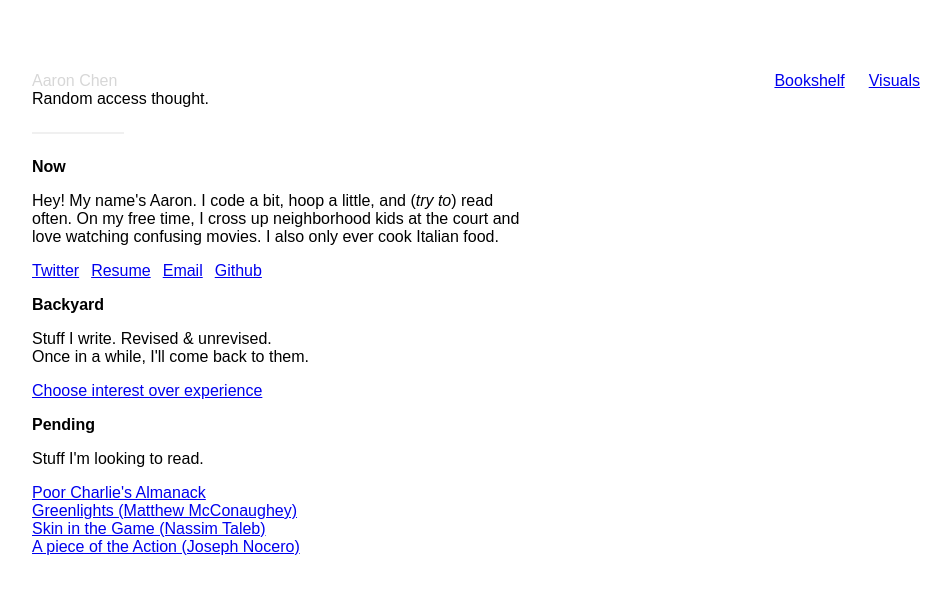
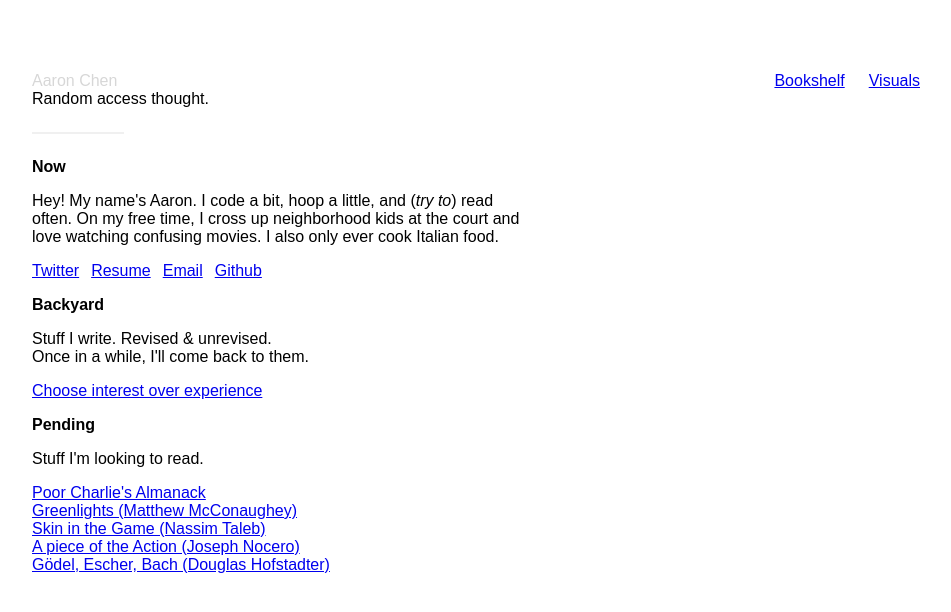
Before and after one commit to Kempo/website, a Gatsby site: page / in a window 1280 px wide. Shown: the whole page, without its empty margins (158-1109 px from the left). Built offline with nearby package versions, Linux system fonts and the light colour scheme; Gatsby itself is replaced by a stand-in of ours; a web font is replaced by a local one.

Commit message:
add godel book

```diff
--- a/src/pages/index.js
+++ b/src/pages/index.js
@@ -37,6 +37,7 @@ function Home({ data }) {
           <li><a href="https://www.goodreads.com/book/show/52838315-greenlights">Greenlights (Matthew McConaughey)</a></li>
           <li><a href="https://www.goodreads.com/book/show/36064445-skin-in-the-game">Skin in the Game (Nassim Taleb)</a></li>
           <li><a href="https://www.amazon.com/Piece-Action-Middle-Class-Joined-ebook/dp/B00AYIDT74">A piece of the Action (Joseph Nocero)</a></li>
+          <li><a href="https://www.goodreads.com/book/show/24113.G_del_Escher_Bach">Gödel, Escher, Bach (Douglas Hofstadter)</a></li>
         </ul>
       </div>
     </Layout>
```
